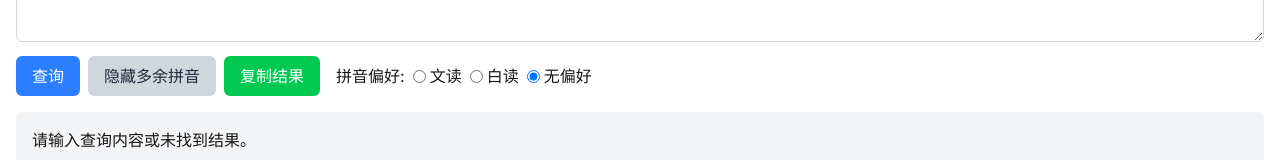
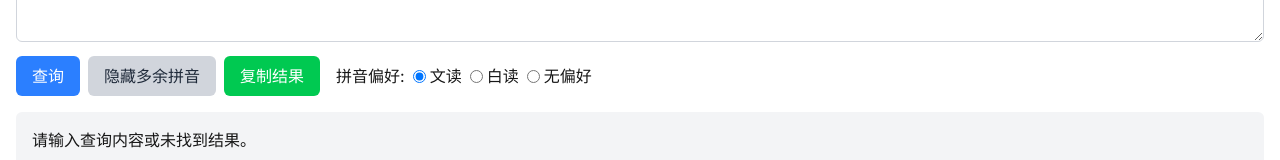
Before and after one commit to linhunter231/pouleng-pinyin-web, a Next.js app: page / in a window 1280 px wide. Shown: the part 140-300 px from the top of the page. Built offline with nearby package versions, Linux system fonts and the light colour scheme; what opencc-js would draw is missing.

Commit message:
default 文

```diff
--- a/src/components/DictionarySearch.tsx
+++ b/src/components/DictionarySearch.tsx
@@ -13,7 +13,7 @@ const DictionarySearch: React.FC<DictionarySearchProps> = ({ initialDictionary }
   const [wordSearchResults, setWordSearchResults] = useState<DictionaryEntry[]>([]); // For direct word/pinyin search
   const [currentDictionary, setCurrentDictionary] = useState<DictionaryEntry[]>([]);
   const [showAllPinyins, setShowAllPinyins] = useState(true); // New state for toggling pinyin display
-  const [readingPreference, setReadingPreference] = useState<'文' | '白' | undefined>(undefined); // New state for reading preference
+  const [readingPreference, setReadingPreference] = useState<'文' | '白' | undefined>('文'); // New state for reading preference
   const [showDebug, setShowDebug] = useState(false); // Debug panel toggle
   const [copyFeedback, setCopyFeedback] = useState(''); // New state for copy feedback
 
```
